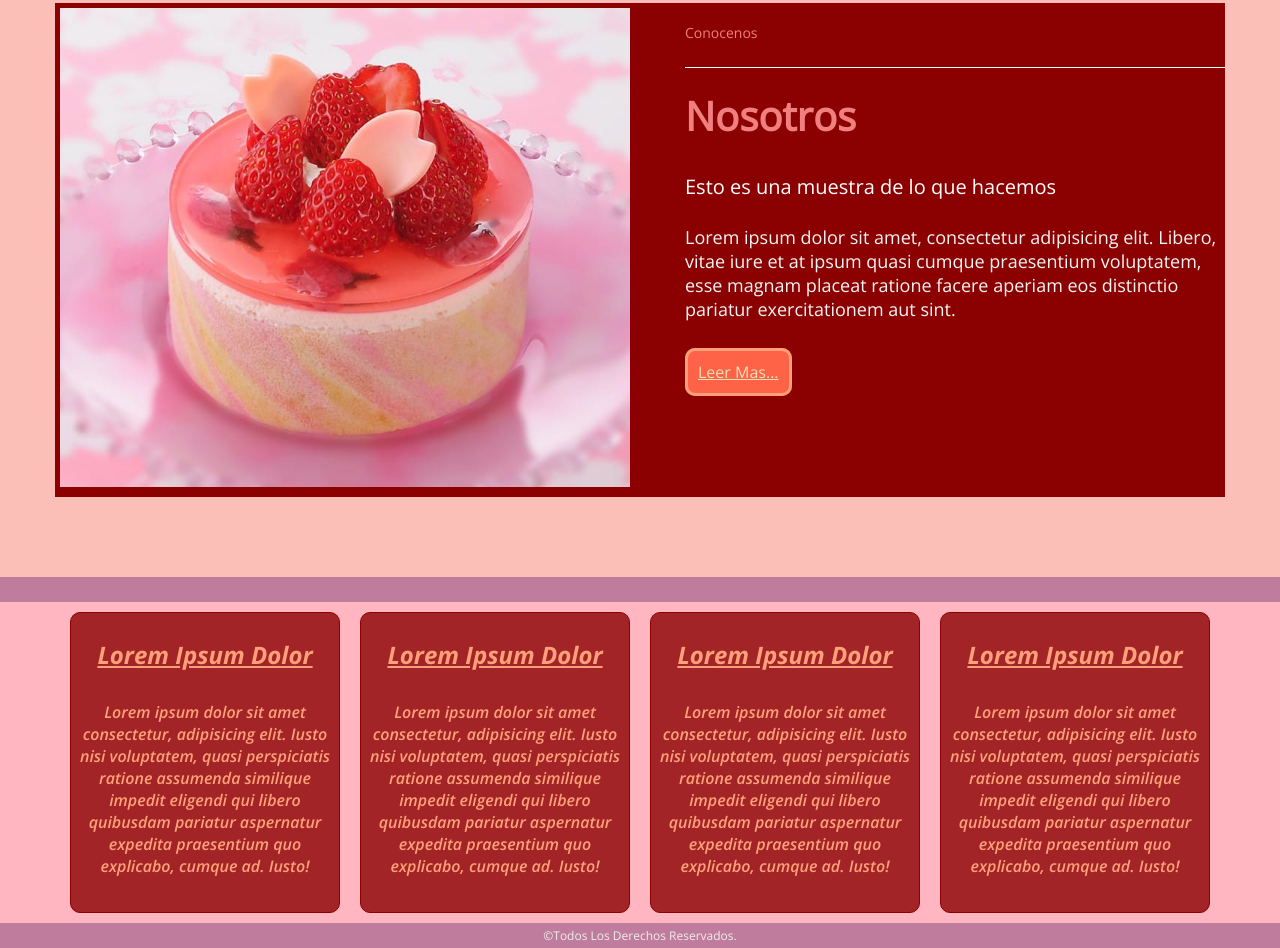
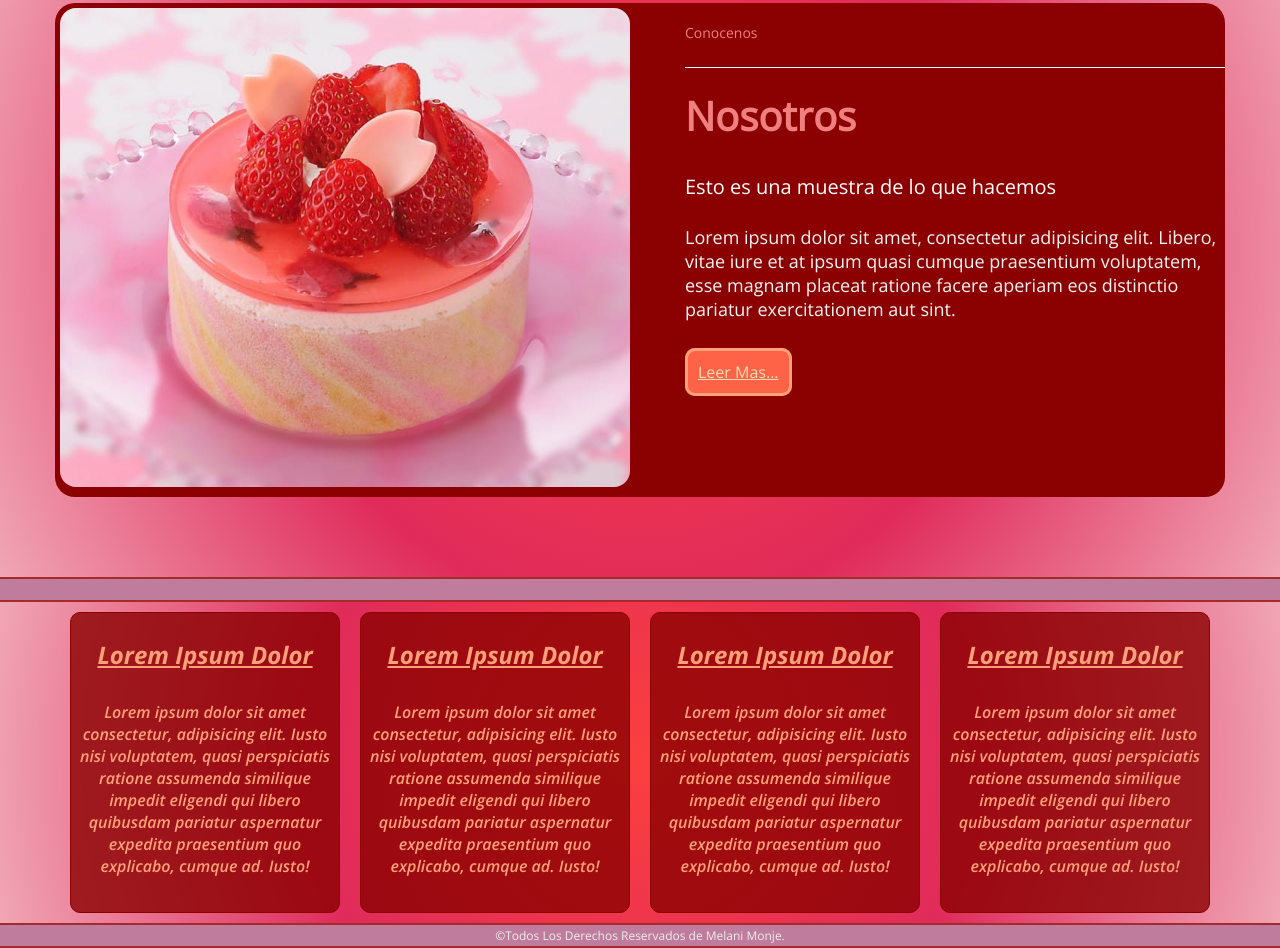
Before and after one commit to MicaMonje/Primera-pagHTML-CSS, a plain HTML site: page index.html in a window 1280 px wide. Shown: the part 1027-1975 px from the top of the page. Drawn offline with nearby package versions, Linux system fonts and the light colour scheme.

Commit message:
retoques al css

```diff
--- a/css/estilos.css
+++ b/css/estilos.css
@@ -163,7 +163,8 @@ header{
 
 .nosotros{
     width: 100%;
-    background-color: rgba(250, 128, 114, 0.5);
+    background: rgb(251,63,63);
+background: radial-gradient(circle, rgba(251,63,63,1) 0%, rgba(224,43,91,1) 51%, rgba(240,166,181,1) 100%);
     padding-bottom: 80px;
 }
 
@@ -174,6 +175,7 @@ header{
     flex-direction: row;
     flex-wrap: wrap;
     justify-content: center;
+    border-radius: 20px;
 }
 
 .foto-equipo{
@@ -184,6 +186,7 @@ header{
 .foto-equipo img{
     width: 100%;
     margin: 5px;
+    border-radius: 1rem;
 }
 .conocenos{
     text-align: center;
@@ -247,10 +250,15 @@ header{
 .top-footer{
     background-color: rgb(192, 124, 156);
     height: 25px;
+    border-top: 2px solid brown;
+    border-bottom:2px solid brown ;
 }
 
 .center-footer{
-    background-color: lightpink;
+    /* background-color: lightpink; */
+    background: rgb(251,63,63);
+background: radial-gradient(circle, rgba(251,63,63,1) 0%, rgba(224,43,91,1) 51%, rgba(240,166,181,1) 100%);
+
 }
 
 .center-footer .contenedor{
@@ -293,6 +301,8 @@ header{
     display: flex;
     align-items: center;
     justify-content: center;
+    border-top: 2px solid brown;
+    border-bottom:2px solid brown ;
 }
 
 .botton-footer p{
--- a/index.html
+++ b/index.html
@@ -93,7 +93,7 @@
             </div>
         </div>
         <div class="botton-footer">
-            <p> &copy;Todos Los Derechos Reservados. </p>
+            <p> &copy;Todos Los Derechos Reservados de Melani Monje. </p>
         </div>
 
 
```
